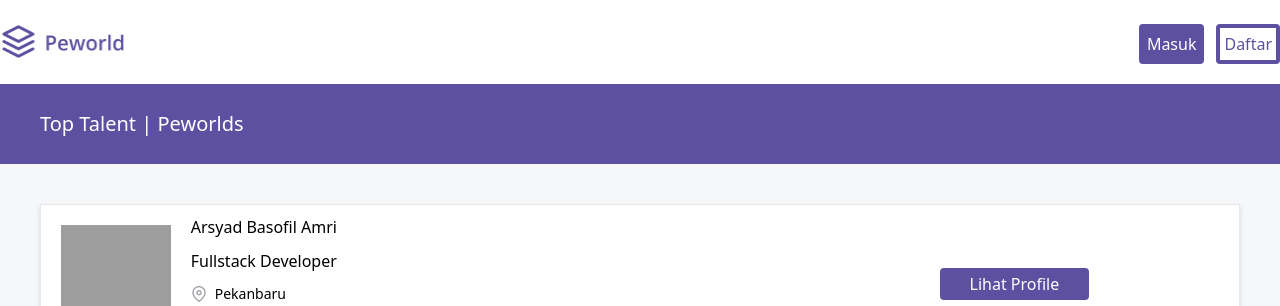
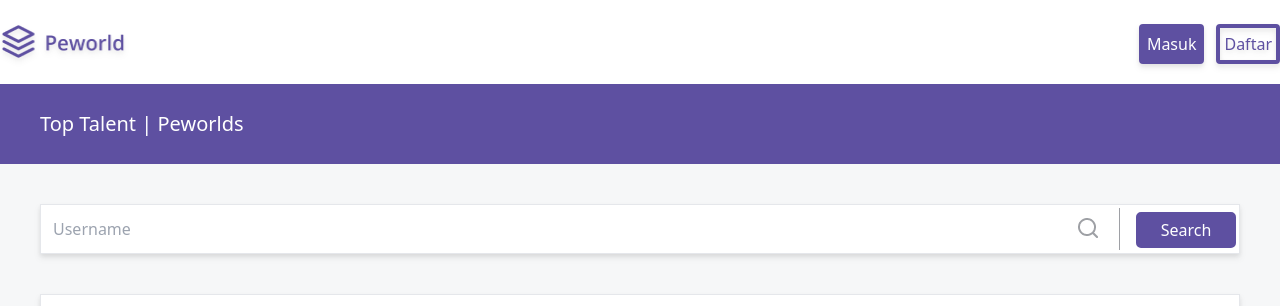
Before and after one commit to arsyad12/Peworld-Web-App, a Next.js app: page /talent-list in a window 1280 px wide. Shown: the top 306 px of the page. Built offline with nearby package versions, Linux system fonts and the light colour scheme; grey boxes are pictures that could not be loaded.

Commit message:
[ADD] search bar list talent
slicing content searchbar

```diff
--- a/src/components/header.jsx
+++ b/src/components/header.jsx
@@ -7,7 +7,7 @@ function Header() {
       {/* header */}
 
       <header className="container mx-auto mt-6 ">
-        <nav className="flex justify-between">
+        <nav className="flex justify-between drop-shadow-md">
 
           <img className="px-[15px] md:px-[1px]" src="/logo_grape.png" alt="logo" style={{height:"35px", width:"127px"}}/>
 
--- a/src/pages/talent-list/index.js
+++ b/src/pages/talent-list/index.js
@@ -12,23 +12,19 @@ function Talent(props) {
 
   const [currentPage, setCurrentPage] = React.useState(1);
 
-  const countData = Math.round(props?.data?.length / 4)
+  const countData = Math.round(props?.data?.length / 4);
 
-  console.log(countData)
+  console.log(countData);
 
-  const handlePagination=(nextPage)=>{
-
-    setCurrentPage(nextPage)
+  const handlePagination = (nextPage) => {
+    setCurrentPage(nextPage);
 
     if (nextPage > 1) {
-      setListData(props?.data?.slice(4 * (nextPage-1), 4*(nextPage)))
+      setListData(props?.data?.slice(4 * (nextPage - 1), 4 * nextPage));
+    } else {
+      setListData(props?.data?.slice(0, 4));
     }
-    else {
-
-      setListData(props?.data?.slice(0,4))
-
-    }
-  }
+  };
   // console.log(currentPage)
   // console.log(listData);
 
@@ -43,11 +39,28 @@ function Talent(props) {
       <div className="bg-[#F6F7F8]">
         {/* Head */}
         <div className="flex items-center mt-5 bg-[#5E50A1] h-[80px]  ">
-          <h5 className="text-[white] text-[20px] mx-10">
+          <h5 className="text-[white] text-[20px] mx-10 ">
             Top Talent | Peworlds
           </h5>
         </div>
         {/* end of head */}
+
+        {/* search bar */}
+        <div className="m-10 search-bar">
+          <div className="container flex">
+
+            <input className="w-full border drop-shadow-md p-3" type="text" placeholder="Username" ></input>
+
+            <img src="/search.png" alt="search" className="absolute p-3 mx-[43%] md:mx-[80%]"/>
+
+            <img src="/line 2.png" alt="search" className="absolute mx-[55%]  md:mx-[84%] p-1 h-[50px]"/>
+
+          <div className="absolute p-2 mx-[60%] md:mx-[85%]">
+            <button className=" border-4 border-[#5E50A1] bg-[#5E50A1] text-[#FFFFFF] rounded-[5px] p-[2px] w-[60px] md:w-[100px]">Search</button>
+            </div>
+          </div>
+        </div>
+        {/* end of search bar */}
 
         {/* card */}
         <div className="m-10 card-talent">
@@ -88,15 +101,18 @@ function Talent(props) {
                   </div>
 
                   <div className="identity col-span-2 flex items-center flex justify-center md:justify-start mb-[20px]">
-                    <button onClick={(()=>Router.push(`/talent-list/detail/${item.id}`))} className="border-2 p-[2px] bg-[#5E50A1] w-1/2 text-[white] rounded-[4px] border-[#5E50A1] mt-[5px] md:mt-[20px]">
+                    <button
+                      onClick={() =>
+                        Router.push(`/talent-list/detail/${item.id}`)
+                      }
+                      className="border-2 p-[2px] bg-[#5E50A1] w-1/2 text-[white] rounded-[4px] border-[#5E50A1] mt-[5px] md:mt-[20px]"
+                    >
                       Lihat Profile
                     </button>
                   </div>
                 </div>
               </div>
-
-            ))
-           }
+            ))}
           </div>
         </div>
         {/* end of card */}
@@ -121,7 +137,7 @@ function Talent(props) {
                         ? "border-2 bg-[#5E50A1] border-[#5E50A1] p-[10px] text-[white]"
                         : "border-2 bg-[#FFFFFF] border-[#E2E5ED] p-[10px]"
                     }`}
-                  onClick={(()=>handlePagination(incrementValueButton))}
+                    onClick={() => handlePagination(incrementValueButton)}
                   >
                     {incrementValueButton}
                   </button>
```
Also changed, not shown: public/Line 2.png (added), public/search.png (added).
